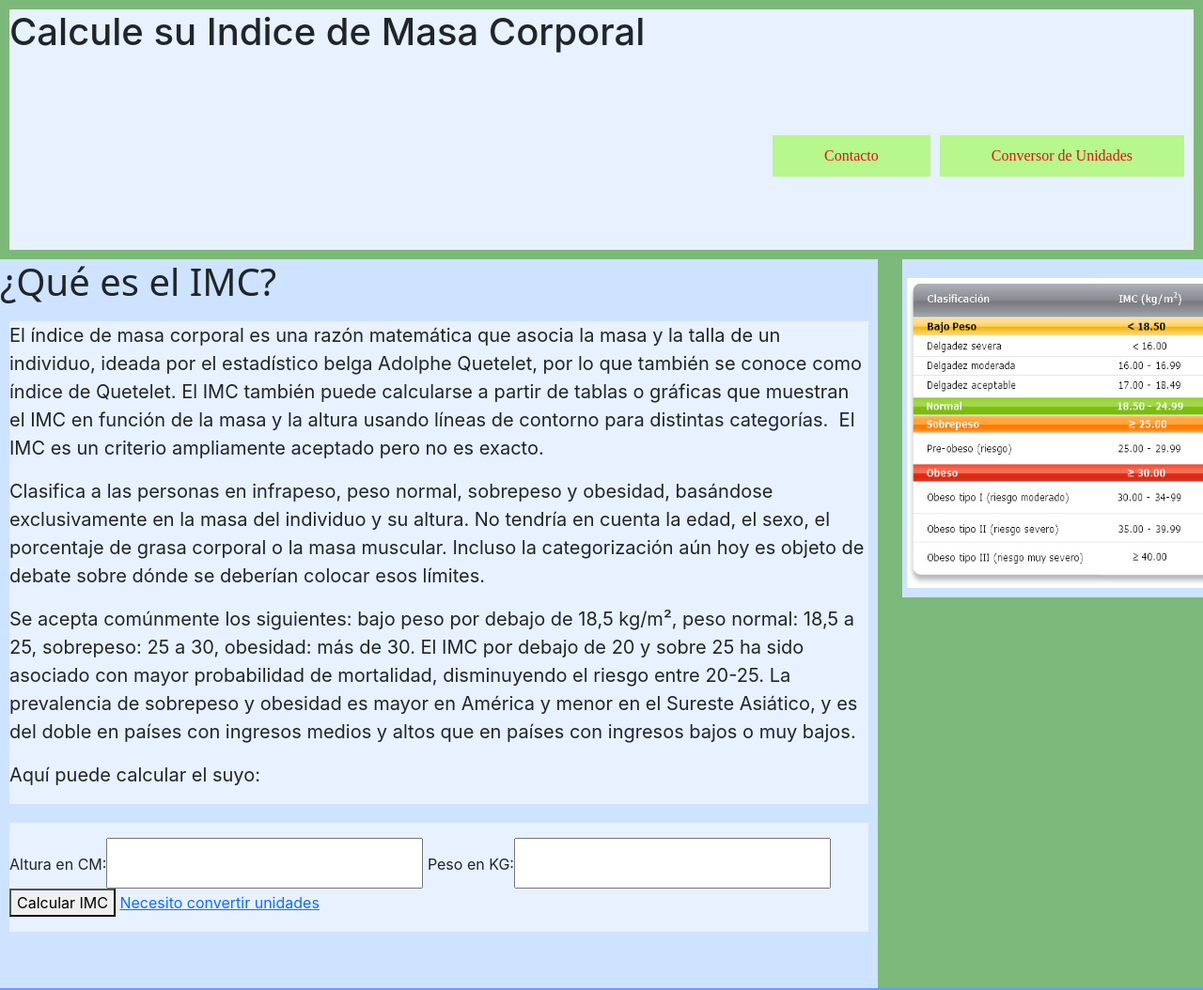
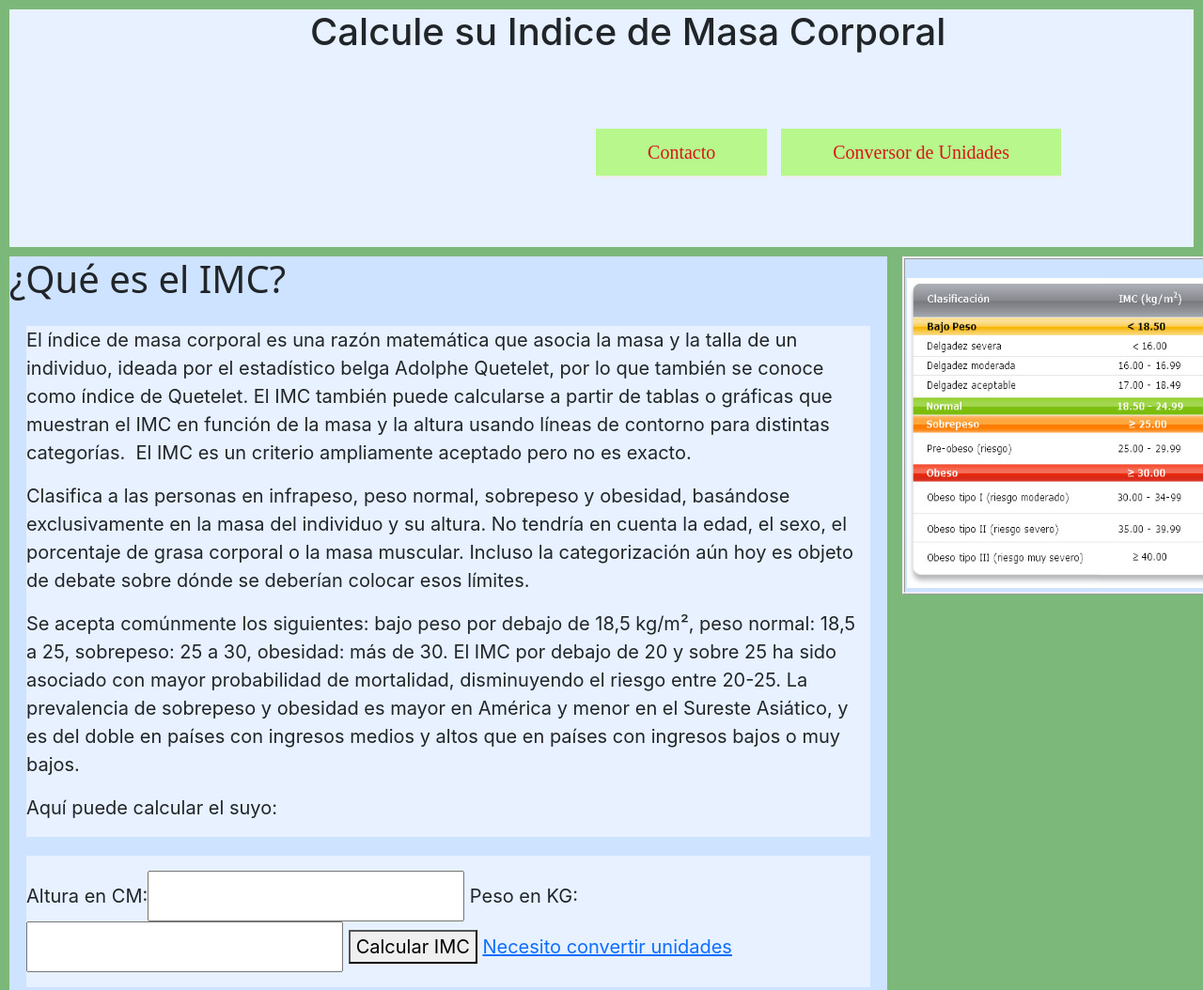
Before and after one commit to Argioz/final.PP1, a plain HTML site: page index.html in a window 1280 px wide. Shown: the top 1054 px of the page at 94% size. Drawn offline with nearby package versions, Linux system fonts and the light colour scheme.

Commit message:
"second commit cambios de estilo"

```diff
--- a/estilos.css
+++ b/estilos.css
@@ -7,7 +7,7 @@ body {
 .barranav {
     display: flex;
     justify-content: flex-end;
-    width: 100%;
+    width: 90%;
     height: 200px;
     align-items: center;
 }
@@ -20,10 +20,9 @@ body {
 }
 
 .logo {
-    padding-left: 20px;
-    padding-top: 5px;
-    width: 600px;
-    height: 200px;
+    padding: 10px 10px;
+    width: 700px;
+    height: 233px;
 }
 .enlace {
     font-family: serif;
@@ -32,13 +31,14 @@ body {
     color: rgb(218, 22, 22);
     padding: 10px 55px;
     text-decoration: none;
-    margin-right: 10px;
+    margin-right: 15px;
+    border-bottom: inset;
 }
 
 .enlace:hover {
     display: flex;
     align-items: center;
-    background-color: #b7e9b7;
+    background-color: #c9efc9;
     height: 30px;
 }
 .linkscontacto {
@@ -64,8 +64,10 @@ body {
     border-bottom: 50px solid #cee3ff;
     background-color: #cee3ff;
     height: calc(100vh -300px - 300px);
+    margin:10px;
 }
 .contimg {
+    border-style: ridge;
     margin: auto;
     display: block;
     position: absolute;
@@ -92,7 +94,7 @@ body {
     max-width: 500px;
     margin: auto;
     background-color:rgb(227, 232, 124);
-    border: 1px solid #7cb87a;
+    border: 1px double #c8f621;
     padding: 10px;
     text-align: center;
     font-size: 25px;
@@ -100,17 +102,23 @@ body {
 .contenedorseccion {
     display: flex;
     flex-direction: column;
+    padding: 8px;
 }
 .seccion {
     background-color: #E7F1FF;
     margin: 10px;
-    /*font-size: 30px;*/
+    font-size: 20px;
     font-family: -apple-system, BlinkMacSystemFont, 'Segoe UI', Roboto, Oxygen, Ubuntu, Cantarell, 'Open Sans', 'Helvetica Neue', sans-serif;
     position: relative;
 }
 
 .parrafo {
     font-size: 20px;
+}
+.movh1{
+    padding-left: 25%;
+    border-color: #c9efc9;
+    margin: 5px;
 }
 
 .pie {
--- a/index.html
+++ b/index.html
@@ -8,7 +8,6 @@
     <title>Calculadora IMC - final MB</title>
     <link href="https://cdn.jsdelivr.net/npm/bootstrap@5.2.3/dist/css/bootstrap.min.css" rel="stylesheet" integrity="sha384-rbsA2VBKQhggwzxH7pPCaAqO46MgnOM80zW1RWuH61DGLwZJEdK2Kadq2F9CUG65" crossorigin="anonymous">
     <link rel="stylesheet" href="estilos.css">
-
 </head>
 
 <body>
@@ -16,7 +15,7 @@
 
     <header>
         <div class="seccion">
-            <h1> Calcule su Indice de Masa Corporal</h1>
+            <h1 class="movh1"> Calcule su Indice de Masa Corporal</h1>
             <nav class="barranav">
                 <a class="enlace" href="html/contacto.html" target="_blank">Contacto</a>
                 <a class="enlace" href="html/conversor.html" target="_blank">Conversor de Unidades</a>
@@ -26,11 +25,9 @@
 
     <aside>
         <div class="contimg">
-            <img src="img/saa1.jpg" title="Imagenes de muestra" class="imagen1">
+            <img src="img/saa1.jpg" title="Tabla de IMC" class="imagen1">
             <br>
-
         </div>
-
     </aside>
 
     <main class="main">
```
Also changed, not shown: html/contacto.html (+1 -2 lines).
